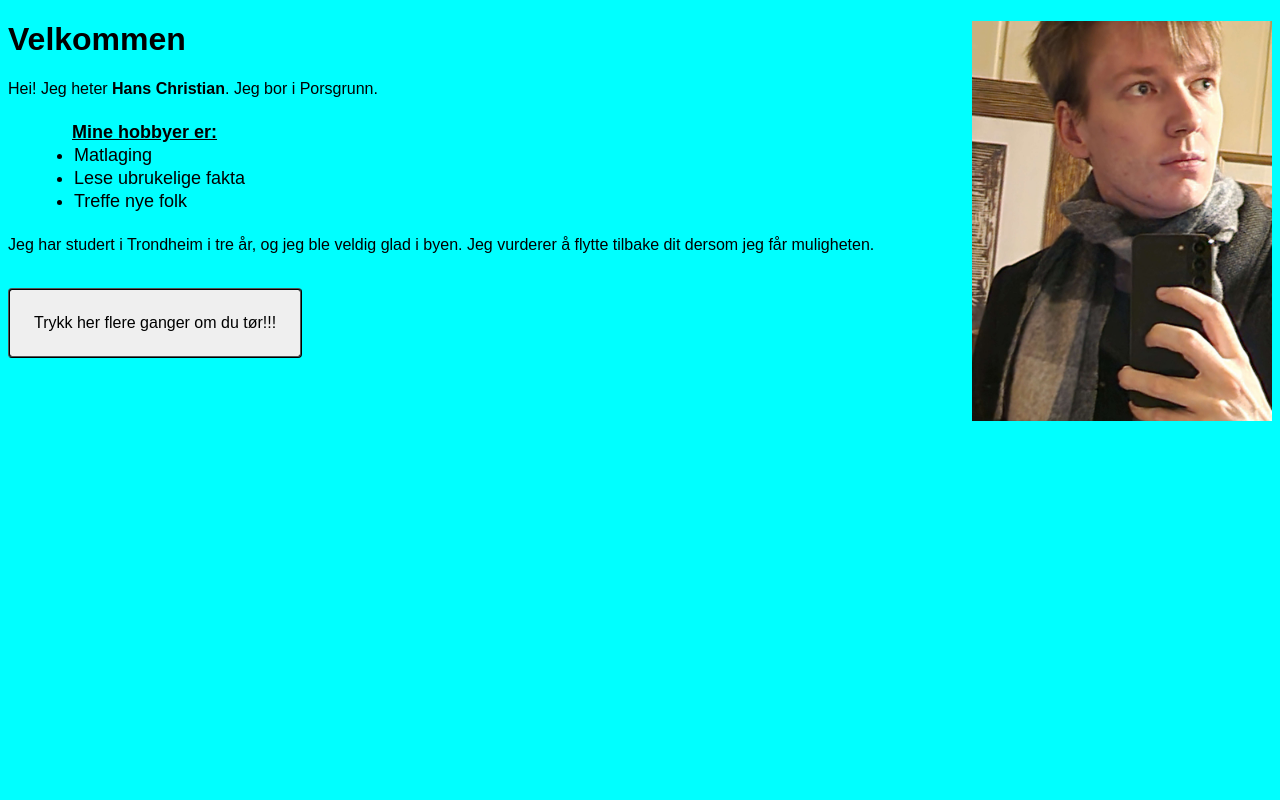
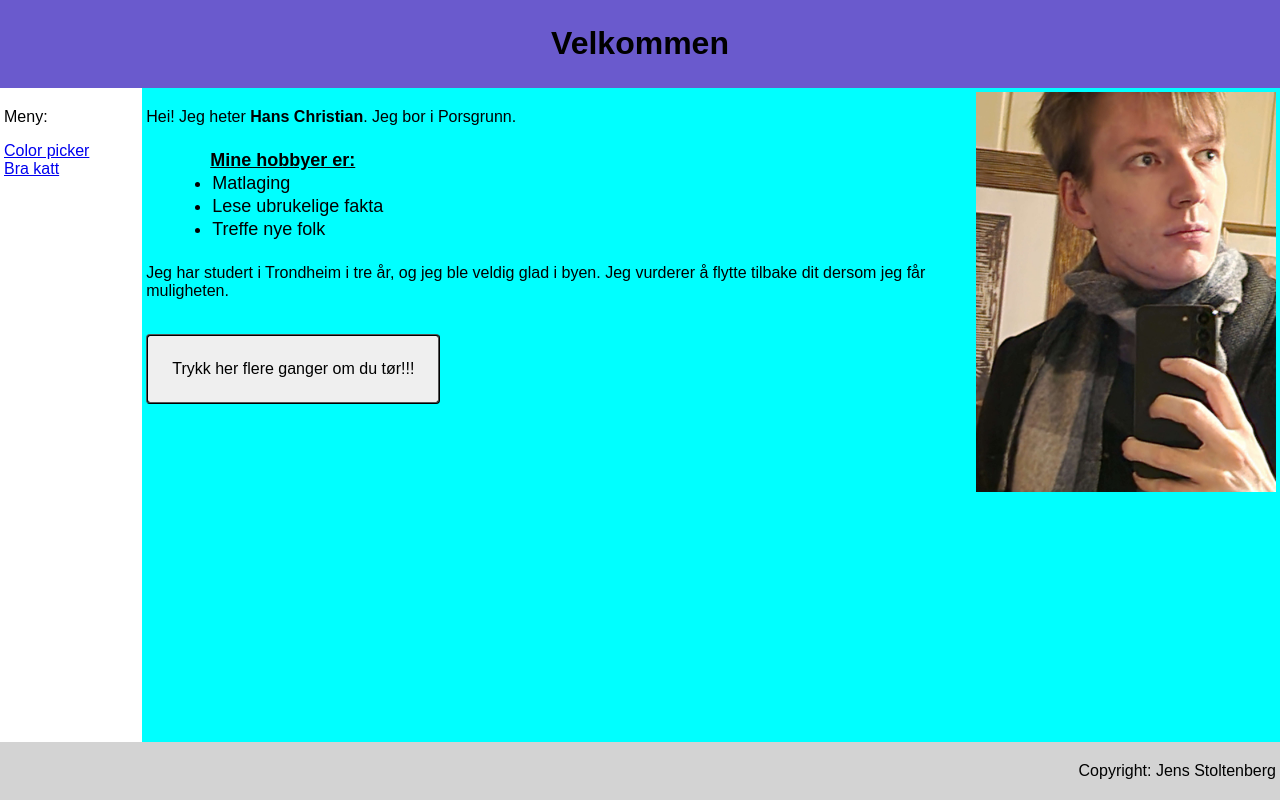
Before and after one commit to hanscjo/uke1, a plain HTML site: page index.html in a window 1280 px wide. Drawn offline with Linux system fonts and the light colour scheme.

Commit message:
Layout!
Husk syntaks på css haha

```diff
--- a/index.html
+++ b/index.html
@@ -1,13 +1,22 @@
 <!DOCTYPE html>
-<html lang=""en">
+<html lang="en">
 <head>
     <meta charset="utf-8">
     <title>Side om meg!</title>
     <link rel="stylesheet" href="style.css">
 </head>
 <body>
+    <div class="page">
+        <div class="header">
+            <h1>Velkommen</h1>
+        </div>
+        <div class="menu">
+            <p>Meny:</p>
+            <a href="https://www.w3schools.com/colors/colors_picker.asp" target="_blank">Color picker</a><br>
+            <a href="https://www.youtube.com/watch?v=1JZI8nOKdVU" target="_blank">Bra katt</a>
+        </div>
+        <div class="mainContent">
             <img src="concern.jpg" alt="bilde av meg!" height="400px" width="300px">
-    <h1>Velkommen</h1>
             <p>Hei! Jeg heter <b>Hans Christian</b>. Jeg bor i Porsgrunn.</p>
             <ul>
                 <u>Mine hobbyer er:</u>
@@ -18,6 +27,11 @@
             <p>Jeg har studert i Trondheim i tre år, og jeg ble veldig glad i byen. Jeg vurderer å flytte tilbake dit dersom jeg får muligheten.</p>
             <br>
             <button onclick="randomBodyColour()">Trykk her flere ganger om du tør!!!</button>
+        </div>
+        <div class="footer">
+            <p>Copyright: Jens Stoltenberg</p>
+        </div>
+    </div>
 </body>
 </html>
 <script src="script.js"></script>
--- a/style.css
+++ b/style.css
@@ -1,6 +1,43 @@
 body {
     background-color: aqua;
     font-family: Arial, Helvetica, sans-serif;
+    margin: 0;
+    padding: 0;
+}
+
+div.page {
+    height: 100vh;
+    display: grid;
+    grid-template-columns: 1fr 8fr;
+    grid-template-rows: 1fr 25fr 1fr;
+    grid-template-areas: 'header header'
+                         'menuArea mainContent'
+                         'footer footer';
+}
+
+div.header {
+    grid-area: header;
+    background-color: slateblue;
+    padding: 4px;
+    text-align: center;
+}
+
+div.menu {
+    grid-area: menuArea;
+    background-color: white;
+    padding: 4px;
+}
+
+div.mainContent {
+    grid-area: mainContent;
+    padding: 4px;
+}
+
+div.footer {
+    grid-area: footer;
+    background-color: lightgrey;
+    padding: 4px;
+    text-align: right;
 }
 
 img {
```
Lines whose indentation alone changed are shown as unchanged.
